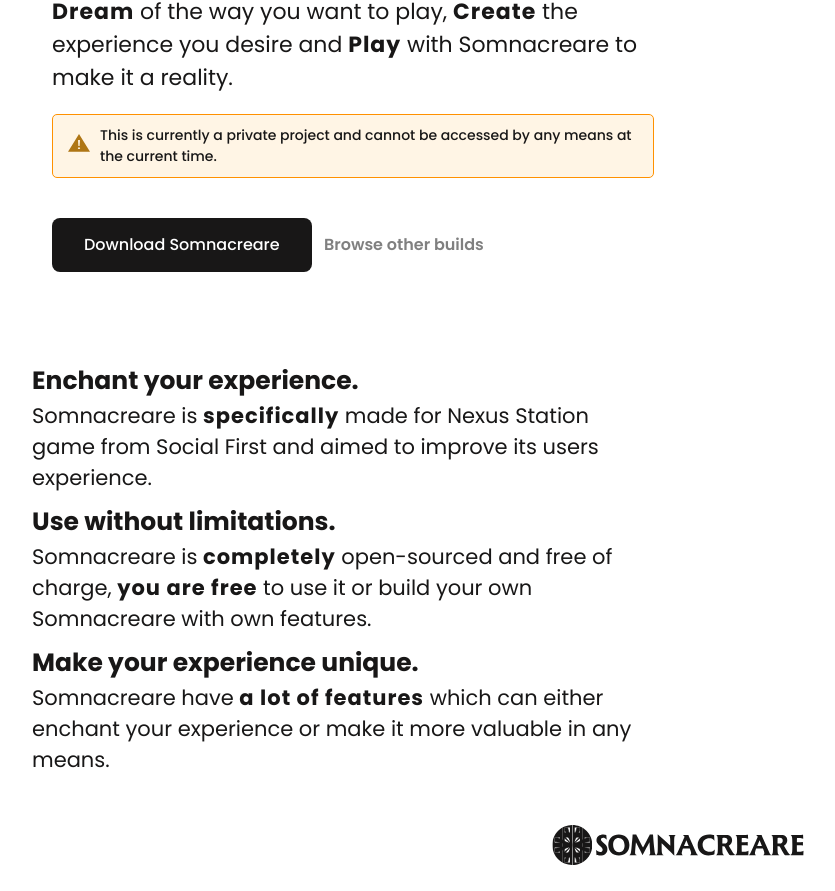
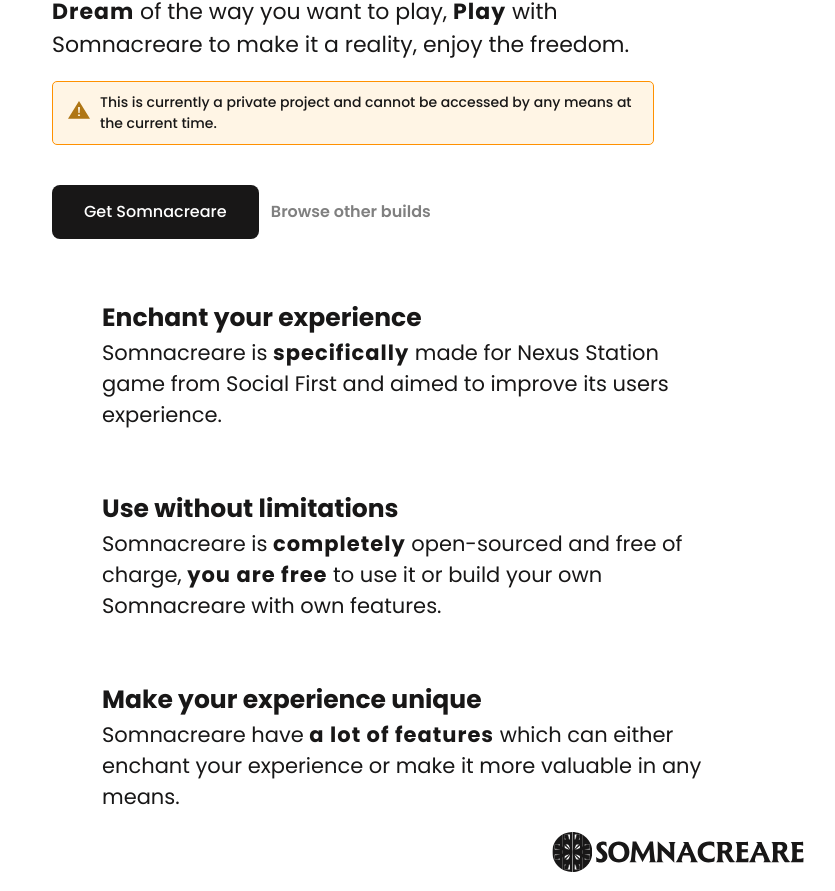
Before and after one commit to Somnacreare/somnacreare.github.io, a plain HTML site: page index.html in a window 1280 px wide. Shown: the part 282-1173 px from the top of the page, without its empty margins (12-847 px from the left). Drawn offline with nearby package versions, Linux system fonts and the light colour scheme; a web font is replaced by a local one.

```diff
--- a/css/style.css
+++ b/css/style.css
@@ -98,13 +98,20 @@ body, html {
     font-size: 21px;
 }
 
+.figure {
+    font-size: 100px;
+    position: absolute;
+    margin-top: 0px;
+}
+
 .aboutSomnacreare {
     display: flex;
-    flex-wrap: wrap;
+    flex-direction: column;
+    margin-left: 100px;
 }
 
 .faq {
-    margin: 30px;
+    margin-bottom: 50px;
 }
 
 .text {
--- a/index.html
+++ b/index.html
@@ -4,7 +4,7 @@
 <!-- Head -->
 <head>
     <!-- Page title -->
-    <title>Somnacreare: Dream, Create & Play!</title>
+    <title>Somnacreare: Dream & Create!</title>
 
     <!-- Favicon -->
     <link href="assets/svg/favicon.svg" rel="icon"
@@ -80,10 +80,9 @@
 </header>
 <div class="container">
     <div class="mainArticle">
-        <p class="title">Dream, Create & Play!</p>
+        <p class="title">Dream & Create!</p>
         <p class="text"><a class="bold">Dream</a> of the way you want to play,
-            <a class="bold">Create</a> the experience you desire
-            and <a class="bold">Play</a> with Somnacreare to make it a reality.</p>
+            <a class="bold">Play</a> with Somnacreare to make it a reality, enjoy the freedom.</p>
         <div class="notice">
             <div class="noticeContent">
                 This is currently a private project and cannot be accessed by any means
@@ -92,7 +91,7 @@
         </div>
         <div class="downloadButtons">
             <button class="button" type="button">
-                Download Somnacreare
+                Get Somnacreare
             </button>
             <a class="browseOtherBuilds" href="#">Browse other builds</a>
         </div>
@@ -100,17 +99,22 @@
 
     <div class="aboutSomnacreare">
         <div class="faq">
-            <p class="title">Enchant your experience.</p>
+            <p class="title">Enchant your experience</p>
             <p class="text">Somnacreare is <a class="bold">specifically</a> made for Nexus Station game from
                 Social First and aimed to improve its users experience.</p>
-            <p class="title">Use without limitations.</p>
+        </div>
+        <p class="figure"></p>
+        <div class="faq">
+            <p class="title">Use without limitations</p>
             <p class="text">Somnacreare is <a class="bold">completely</a> open-sourced and free of charge,
                 <a class="bold">you are free</a> to use it or build your own Somnacreare with own features.</p>
-            <p class="title">Make your experience unique.</p>
+        </div>
+
+        <div>
+            <p class="title">Make your experience unique</p>
             <p class="text">Somnacreare have <a class="bold">a lot of features</a> which can either enchant your experience
                 or make it more valuable in any means.</p>
         </div>
-
 
     </div>
 </div>
```
